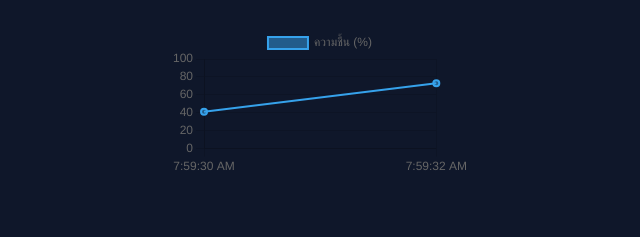
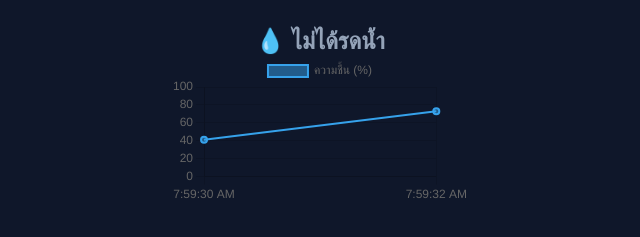
Before and after one commit to SRTEXPRESS/Smart-fram, a plain HTML site: page index.html in a window 1280 px wide. Shown: the part 339-576 px from the top of the page, without its empty margins (320-960 px from the left). Drawn offline with nearby package versions, Linux system fonts and the light colour scheme.

Commit message:
Update index.html

```diff
--- a/index.html
+++ b/index.html
@@ -1,4 +1,3 @@
-
 <!DOCTYPE html>
 <html lang="th">
 <head>
@@ -34,6 +33,29 @@ h1 {
     background: conic-gradient(#22c55e 0%, #1e293b 0%);
 }
 
+/* 🔥 สถานะรดน้ำ */
+.status {
+    font-size: 24px;
+    margin-top: 10px;
+    font-weight: bold;
+}
+
+.on {
+    color: #38bdf8;
+    animation: blink 1s infinite;
+}
+
+.off {
+    color: #94a3b8;
+}
+
+/* เอฟเฟกต์กระพริบ */
+@keyframes blink {
+    0% { opacity: 1; }
+    50% { opacity: 0.3; }
+    100% { opacity: 1; }
+}
+
 canvas {
     max-width: 600px;
     margin: auto;
@@ -47,6 +69,8 @@ canvas {
 <h2>🌱 Soil Moisture Dashboard</h2>
 
 <div class="circle" id="circle">0%</div>
+
+<div id="waterStatus" class="status off">💧 ไม่ได้รดน้ำ</div>
 
 <canvas id="myChart"></canvas>
 
@@ -76,6 +100,7 @@ const chart = new Chart(ctx, {
 function updateDashboard(val){
     document.getElementById("circle").innerText = val + "%";
 
+    // 📊 กราฟ
     labels.push(new Date().toLocaleTimeString());
     dataPoints.push(val);
 
@@ -85,8 +110,20 @@ function updateDashboard(val){
     }
 
     chart.update();
+
+    // 💧 เงื่อนไขรดน้ำ
+    const status = document.getElementById("waterStatus");
+
+    if(val < 30){
+        status.innerText = "💧 กำลังรดน้ำ";
+        status.className = "status on";
+    } else {
+        status.innerText = "💧 ไม่ได้รดน้ำ";
+        status.className = "status off";
+    }
 }
 
+// 🔄 DEMO (สุ่มค่า)
 setInterval(() => {
     let moisture = Math.floor(Math.random() * 100);
     updateDashboard(moisture);
```
